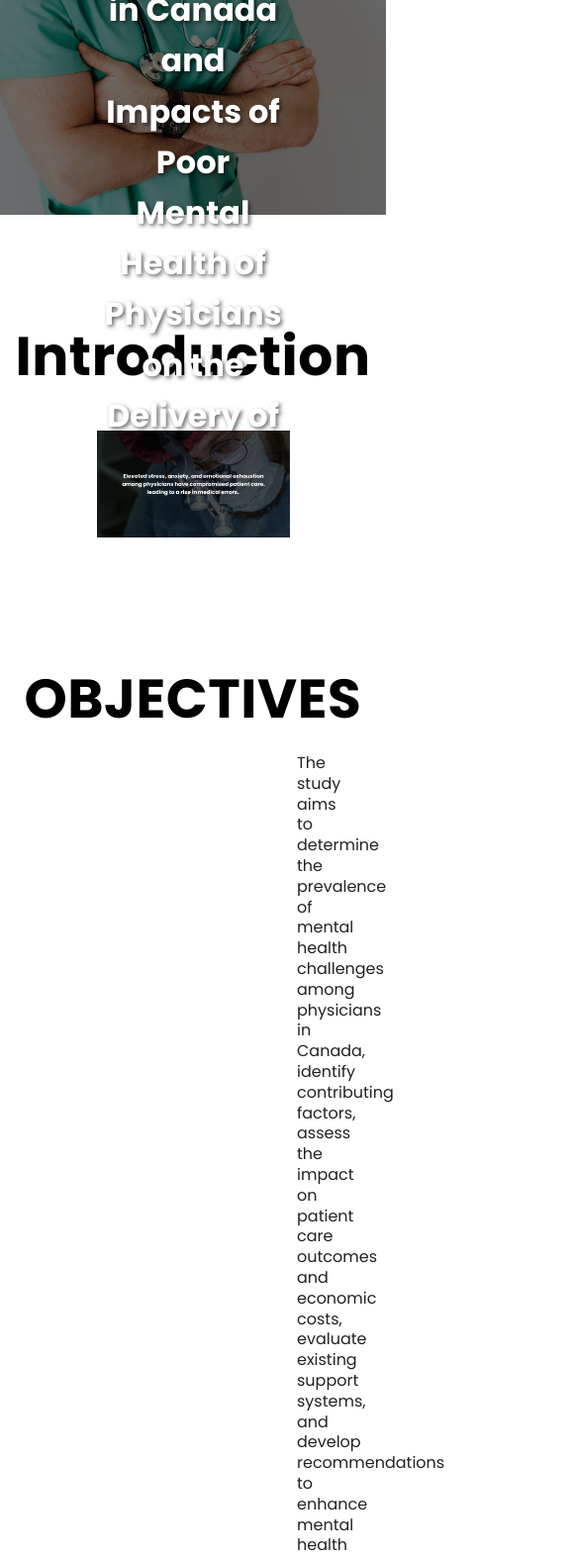
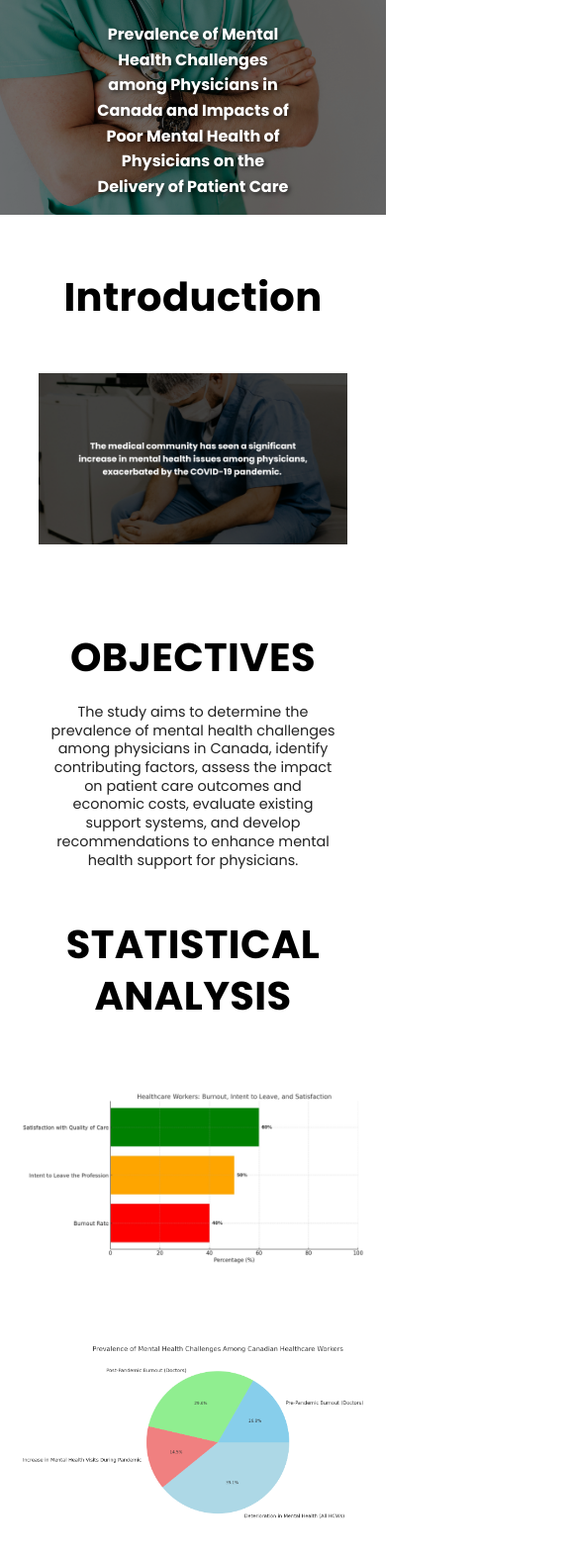
Before and after one commit to mohammadk47/mohammadk47.github.io, a plain HTML site: page index.html in a window 390 px wide. Shown: the top 1574 px of the page at 99% size, 579 px wide, since content can reach past the window. Drawn offline with Linux system fonts and the light colour scheme.

Commit message:
Update styles.css

```diff
--- a/styles.css
+++ b/styles.css
@@ -18,13 +18,13 @@ h1, h2, h3, h4, h5, h6 {
 
 /* Specific Heading Styles */
 h1 {
-    font-family: 'Poppins', sans-serif; /* Poppins font */
-    font-weight: 900; /* Black weight (900) */
+  font-family: 'Poppins', sans-serif;
+  font-weight: 900;
   font-size: 55px;
-    text-align: center; /* Centers the text horizontally */
-    margin-top: 100px; /* Adds 100px margin from the top */
-    color: #000; /* Black color */
-    letter-spacing: 0.01em; /* 30% spacing between letters */
+  text-align: center;
+  margin-top: 100px;
+  color: #000;
+  letter-spacing: 0.01em;
 }
 
 h2 {
@@ -44,11 +44,40 @@ h5 {
 }
 
 h6 {
-    font-family: 'Poppins', sans-serif; /* Poppins font */
+  font-family: 'Poppins', sans-serif;
   font-weight: 100;
   text-align: center;
   margin: 10px 300px 10px;
   font-size: 1em;
+}
+
+/* Responsive adjustments for headings */
+@media (max-width: 768px) {
+  h1 {
+      font-size: 40px;
+      margin-top: 50px;
+  }
+
+  h2 {
+      font-size: 1.75em;
+  }
+
+  h3 {
+      font-size: 1.5em;
+  }
+
+  h4 {
+      font-size: 1.25em;
+  }
+
+  h5 {
+      font-size: 1.1em;
+  }
+
+  h6 {
+      margin: 10px 50px 10px;
+      font-size: 0.9em;
+  }
 }
 
 /* Logo Centering */
@@ -88,41 +117,49 @@ h6 {
   text-align: center;
 }
 
+@media (max-width: 1080px) {
+  .title {
+      font-size: 1em;
+  }
+}
+
+/* Slider */
 .slider_container {
   position: relative;
-    width: 50%;
-    height: 100%;
+  width: 80%;
+  height: auto;
   display: flex;
   margin: 0 auto;
   justify-content: flex-start;
   align-items: center;
   overflow: hidden;
 }
+
 .slider {
   position: relative;
-    /* margin: 0 auto; */
   width: 100%;
-    height: 100%;
   display: flex;
   flex-direction: row;
   align-items: center;
   justify-content: space-between;
   animation: 12s cubic-bezier(1, 0.95, 0.565, 1) sliding infinite;
 }
+
 .slide {
-    position: relative;
   min-width: 100%;
-    height: 100%;
+  height: auto;
 }
+
 .slide img {
   width: 100%;
-    height: 100%;
+  height: auto;
 }
+
 .slide .caption {
   position: absolute;
   left: 0;
   bottom: 5%;
-    font-size: 5rem;
+  font-size: 3rem;
   font-weight: 600;
   color: white;
   text-transform: capitalize;
@@ -131,89 +168,81 @@ h6 {
   padding: 1rem 5rem;
   border-radius: 0 2rem 2rem 0;
 }
-  @keyframes sliding {
-    0% {
-      transform: translateX(0%);
-    }
-    20% {
-      transform: translateX(0%);
-    }
-    25% {
-      transform: translateX(-100%);
-    }
-    45% {
-      transform: translateX(-100%);
-    }
-    50% {
-      transform: translateX(-200%);
-    }
-    70% {
-      transform: translateX(-200%);
-    }
-    75% {
-      transform: translateX(-300%);
-    }
-    95% {
-      transform: translateX(-300%);
-    }
-    100% {
-      transform: translateX(-400%);
+
+@media (max-width: 768px) {
+  .slide .caption {
+      font-size: 2rem;
+      padding: 1rem 2rem;
   }
 }
 
+/* Flex container */
 .container {
   display: flex;
+  flex-wrap: wrap;
   width: 100%;
-    margin: 0 auto; /* Center the container */
-    max-width: 1200px; /* Optional: set a maximum width */
+  margin: 0 auto;
+  max-width: 1200px;
 }
 
-.left-column {
-    width: 50%;
-    padding: 20px;
-}
-
+.left-column,
 .right-column {
   width: 50%;
   padding: 20px;
 }
 
-.left-column img {
+.left-column img,
+.right-column img {
   width: 100%;
-    margin-top: 100px;
+  margin-top: 50px;
   height: auto;
   object-fit: cover;
 }
 
-.right-column img {
+@media (max-width: 768px) {
+  .left-column,
+  .right-column {
       width: 100%;
-    margin-top: 100px;
-    height: auto;
-    object-fit: cover;
   }
 
+  .left-column img,
+  .right-column img {
+      margin-top: 30px;
+  }
+}
+
+/* Recommendations */
 .recommendations {
   font-weight: bold;
 }
 
+/* Buttons */
 .btn {
   background-color: DodgerBlue;
   border: none;
-
-  margin: 100px;
+  margin: 50px auto;
   color: white;
   padding: 12px 30px;
   cursor: pointer;
-  font-size: 20px;
+  font-size: 18px;
+  display: block;
 }
 
 .btn:hover {
   background-color: RoyalBlue;
 }
 
+/* Vertical Center */
 .vertical-center {
   max-width: fit-content;
   margin-left: auto;
   margin-right: auto;
+}
 
+@media (max-width: 768px) {
+  .btn {
+      margin: 30px auto;
+      padding: 10px 20px;
+      font-size: 16px;
   }
+}
```
Lines whose indentation alone changed are shown as unchanged.
